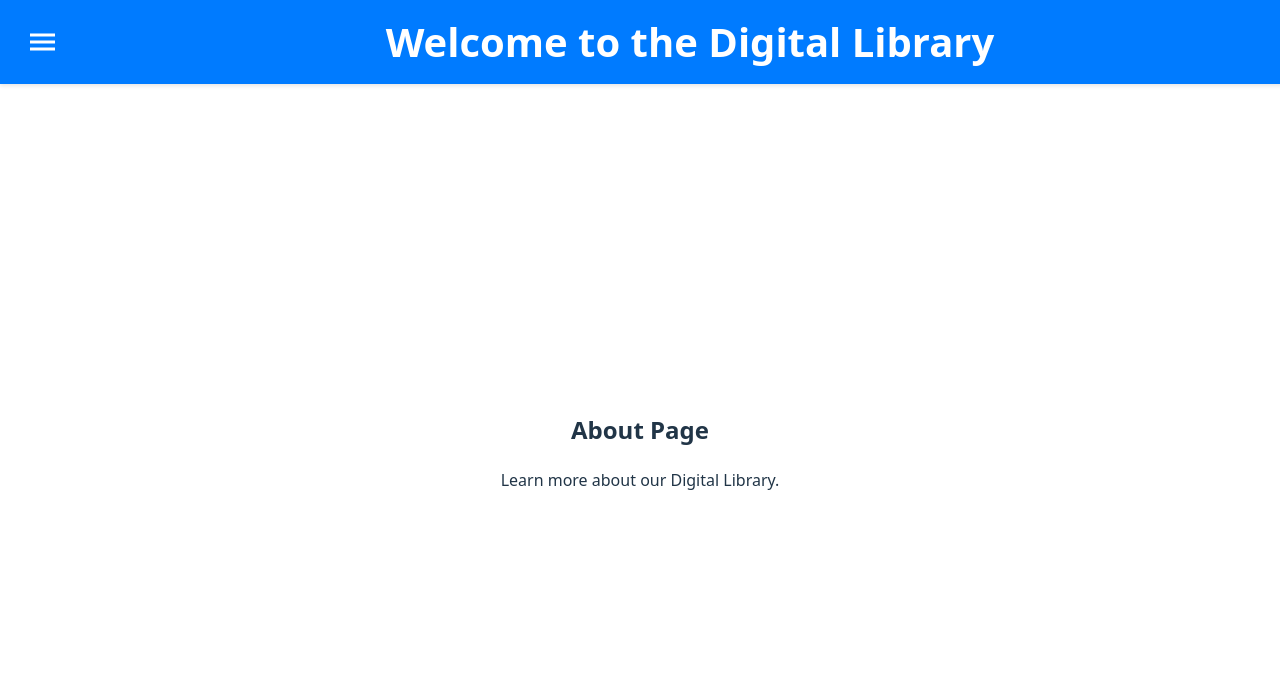
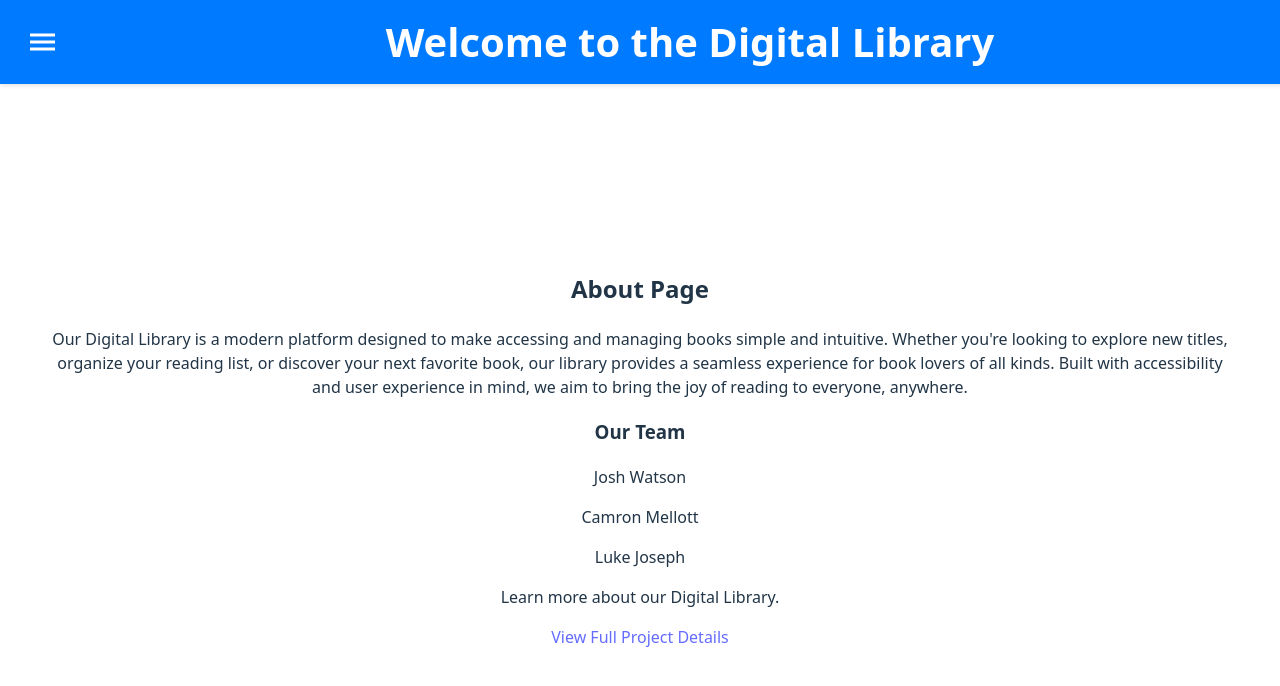
Before and after one commit to jershw43/Digital-Library, a React app in the folder frontend/: page /about in a window 1280 px wide. Shown: the top 686 px of the page. Built offline with nearby package versions, Linux system fonts and the light colour scheme; the HTML template or start-up script is replaced by a standard one.

Commit message:
About page
Added a description for the digital library along with team member names and a link to the Github website for more information about the project.

```diff
--- a/frontend/src/pages/about.jsx
+++ b/frontend/src/pages/about.jsx
@@ -4,7 +4,15 @@ const About = () => {
   return (
     <div style={{ marginTop: '100px', padding: '20px' }}>
       <h2>About Page</h2>
+      <p>Our Digital Library is a modern platform designed to make accessing and managing books simple and intuitive. Whether you're looking to explore new titles, organize your reading list, or discover your next favorite book, our library provides a seamless experience for book lovers of all kinds. Built with accessibility and user experience in mind, we aim to bring the joy of reading to everyone, anywhere.</p>
+      <h3>Our Team</h3>
+      <p>Josh Watson</p>
+      <p>Camron Mellott</p>
+      <p>Luke Joseph</p>
       <p>Learn more about our Digital Library.</p>
+      <a href="https://jershw43.github.io/Digital-Library/index.html">
+        View Full Project Details
+      </a>
     </div>
   );
 };
```
